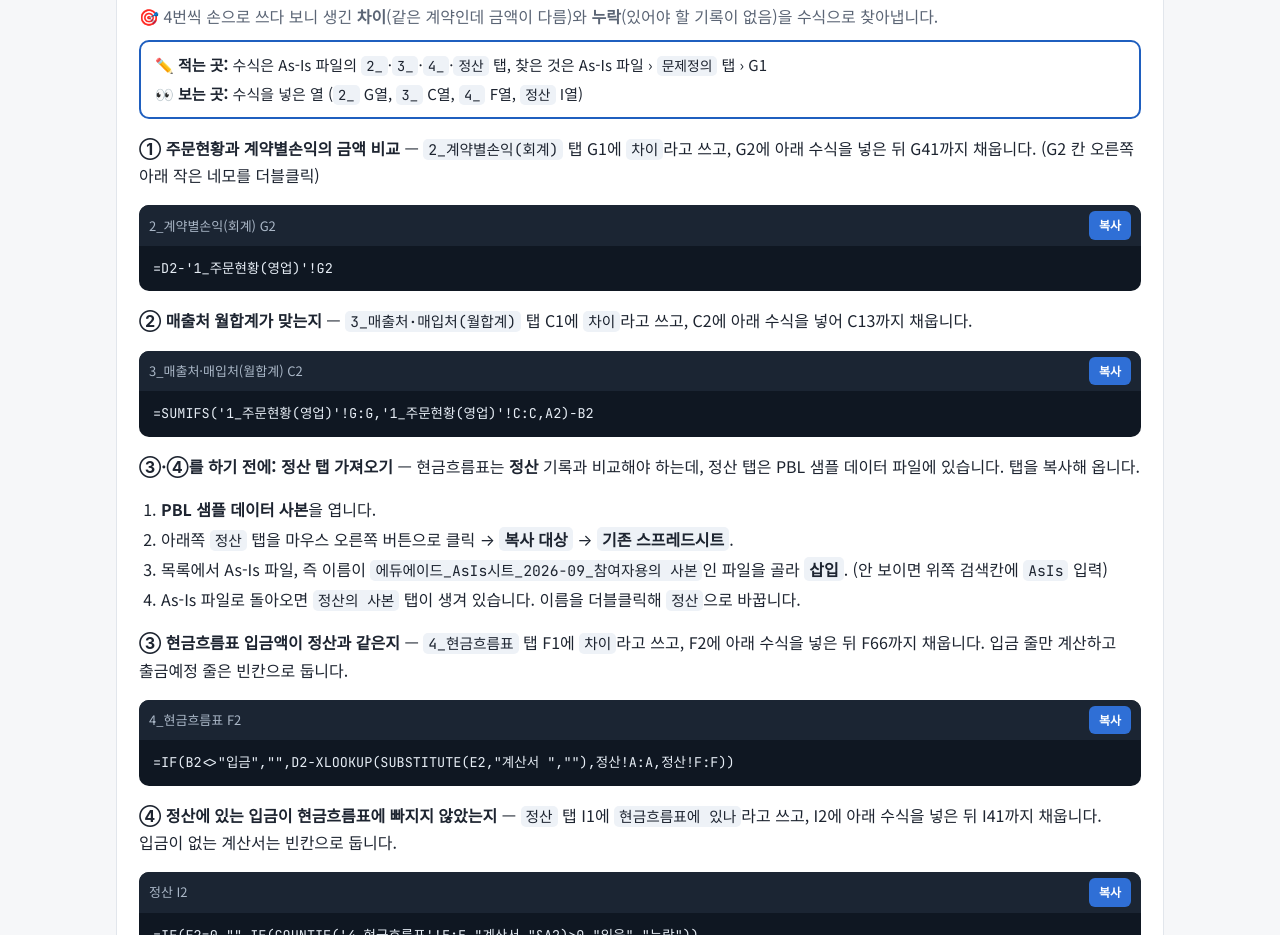
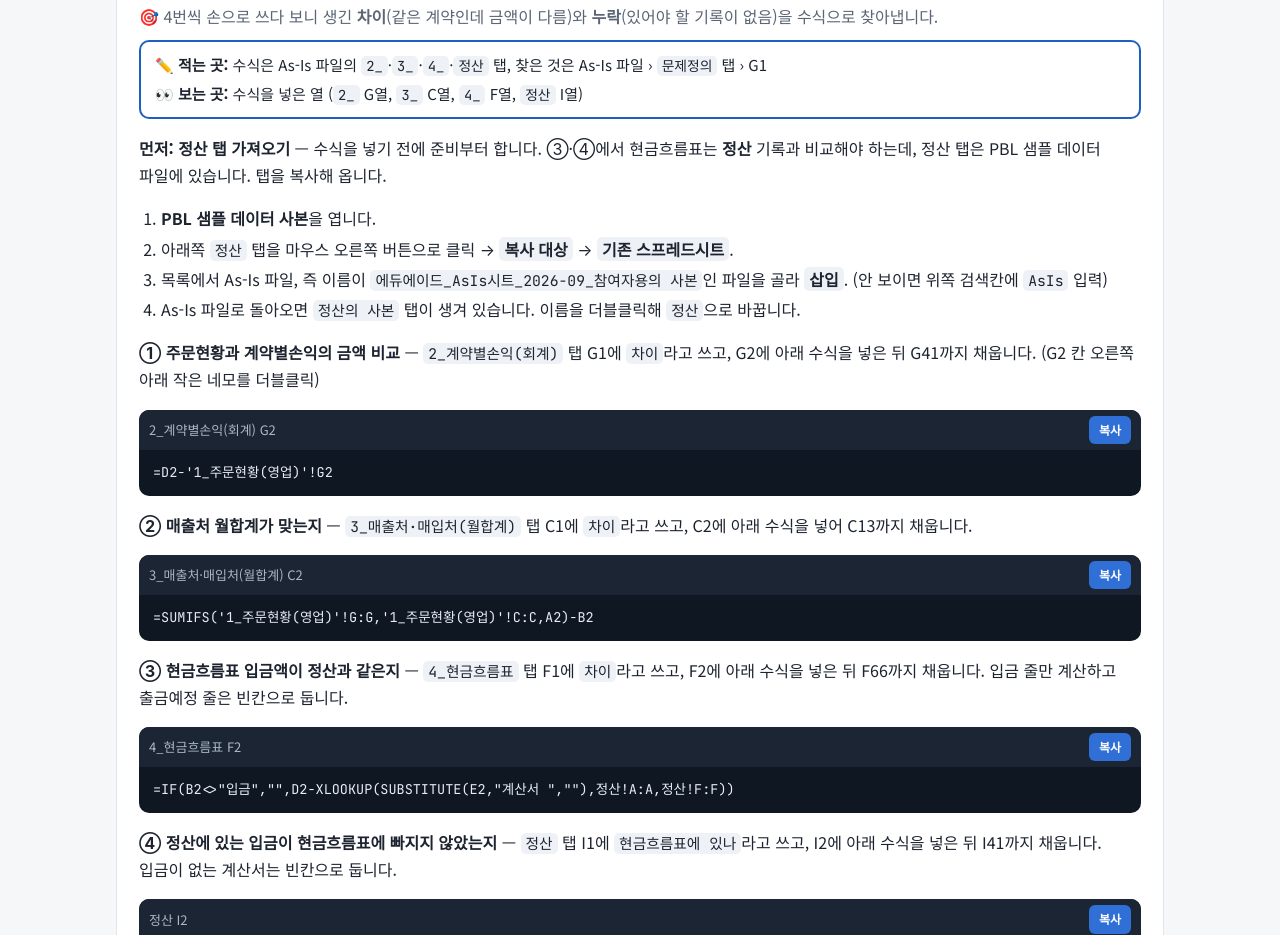
Before and after one commit to aivon-ai/eduaid-db-pbl, a plain HTML site: page index.html in a window 1280 px wide. Shown: the part 4764-5699 px from the top of the page. Drawn offline with Linux system fonts and the light colour scheme.

Commit message:
A-3 정산 탭 가져오기를 맨 앞으로
Co-Authored-By: Claude Opus 5.5 <noreply@anthropic.com>

```diff
--- a/index.html
+++ b/index.html
@@ -187,17 +187,17 @@
     <h3><span class="no">A-3</span>숨어 있는 차이·누락 찾기</h3>
     <p class="goal">🎯 4번씩 손으로 쓰다 보니 생긴 <b>차이</b>(같은 계약인데 금액이 다름)와 <b>누락</b>(있어야 할 기록이 없음)을 수식으로 찾아냅니다.</p>
     <div class="where"><div>✏️ <b>적는 곳:</b> 수식은 As-Is 파일의 <code class="i">2_</code>·<code class="i">3_</code>·<code class="i">4_</code>·<code class="i">정산</code> 탭, 찾은 것은 As-Is 파일 › <code class="i">문제정의</code> 탭 › G1</div><div>👀 <b>보는 곳:</b> 수식을 넣은 열 (<code class="i">2_</code> G열, <code class="i">3_</code> C열, <code class="i">4_</code> F열, <code class="i">정산</code> I열)</div></div>
-    <p><b>① 주문현황과 계약별손익의 금액 비교</b> — <code class="i">2_계약별손익(회계)</code> 탭 G1에 <code class="i">차이</code>라고 쓰고, G2에 아래 수식을 넣은 뒤 G41까지 채웁니다. (G2 칸 오른쪽 아래 작은 네모를 더블클릭)</p>
-    <div class="code"><div class="cap"><span>2_계약별손익(회계) G2</span><button class="copy">복사</button></div><pre>=D2-'1_주문현황(영업)'!G2</pre></div>
-    <p><b>② 매출처 월합계가 맞는지</b> — <code class="i">3_매출처·매입처(월합계)</code> 탭 C1에 <code class="i">차이</code>라고 쓰고, C2에 아래 수식을 넣어 C13까지 채웁니다.</p>
-    <div class="code"><div class="cap"><span>3_매출처·매입처(월합계) C2</span><button class="copy">복사</button></div><pre>=SUMIFS('1_주문현황(영업)'!G:G,'1_주문현황(영업)'!C:C,A2)-B2</pre></div>
-    <p><b>③·④를 하기 전에: 정산 탭 가져오기</b> — 현금흐름표는 <b>정산</b> 기록과 비교해야 하는데, 정산 탭은 PBL 샘플 데이터 파일에 있습니다. 탭을 복사해 옵니다.</p>
+    <p><b>먼저: 정산 탭 가져오기</b> — 수식을 넣기 전에 준비부터 합니다. ③·④에서 현금흐름표는 <b>정산</b> 기록과 비교해야 하는데, 정산 탭은 PBL 샘플 데이터 파일에 있습니다. 탭을 복사해 옵니다.</p>
     <ol>
       <li><b>PBL 샘플 데이터 사본</b>을 엽니다.</li>
       <li>아래쪽 <code class="i">정산</code> 탭을 마우스 오른쪽 버튼으로 클릭 → <span class="menu">복사 대상</span> → <span class="menu">기존 스프레드시트</span>.</li>
       <li>목록에서 As-Is 파일, 즉 이름이 <code class="i">에듀에이드_AsIs시트_2026-09_참여자용의 사본</code>인 파일을 골라 <span class="menu">삽입</span>. (안 보이면 위쪽 검색칸에 <code class="i">AsIs</code> 입력)</li>
       <li>As-Is 파일로 돌아오면 <code class="i">정산의 사본</code> 탭이 생겨 있습니다. 이름을 더블클릭해 <code class="i">정산</code>으로 바꿉니다.</li>
     </ol>
+    <p><b>① 주문현황과 계약별손익의 금액 비교</b> — <code class="i">2_계약별손익(회계)</code> 탭 G1에 <code class="i">차이</code>라고 쓰고, G2에 아래 수식을 넣은 뒤 G41까지 채웁니다. (G2 칸 오른쪽 아래 작은 네모를 더블클릭)</p>
+    <div class="code"><div class="cap"><span>2_계약별손익(회계) G2</span><button class="copy">복사</button></div><pre>=D2-'1_주문현황(영업)'!G2</pre></div>
+    <p><b>② 매출처 월합계가 맞는지</b> — <code class="i">3_매출처·매입처(월합계)</code> 탭 C1에 <code class="i">차이</code>라고 쓰고, C2에 아래 수식을 넣어 C13까지 채웁니다.</p>
+    <div class="code"><div class="cap"><span>3_매출처·매입처(월합계) C2</span><button class="copy">복사</button></div><pre>=SUMIFS('1_주문현황(영업)'!G:G,'1_주문현황(영업)'!C:C,A2)-B2</pre></div>
     <p><b>③ 현금흐름표 입금액이 정산과 같은지</b> — <code class="i">4_현금흐름표</code> 탭 F1에 <code class="i">차이</code>라고 쓰고, F2에 아래 수식을 넣은 뒤 F66까지 채웁니다. 입금 줄만 계산하고 출금예정 줄은 빈칸으로 둡니다.</p>
     <div class="code"><div class="cap"><span>4_현금흐름표 F2</span><button class="copy">복사</button></div><pre>=IF(B2&lt;&gt;"입금","",D2-XLOOKUP(SUBSTITUTE(E2,"계산서 ",""),정산!A:A,정산!F:F))</pre></div>
     <p><b>④ 정산에 있는 입금이 현금흐름표에 빠지지 않았는지</b> — <code class="i">정산</code> 탭 I1에 <code class="i">현금흐름표에 있나</code>라고 쓰고, I2에 아래 수식을 넣은 뒤 I41까지 채웁니다. 입금이 없는 계산서는 빈칸으로 둡니다.</p>
```
